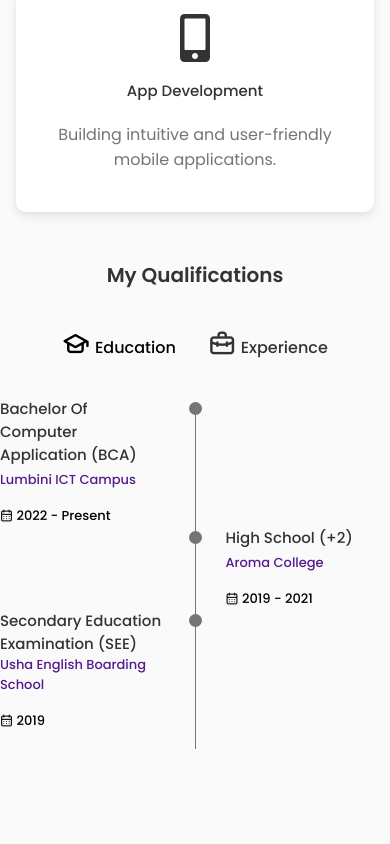
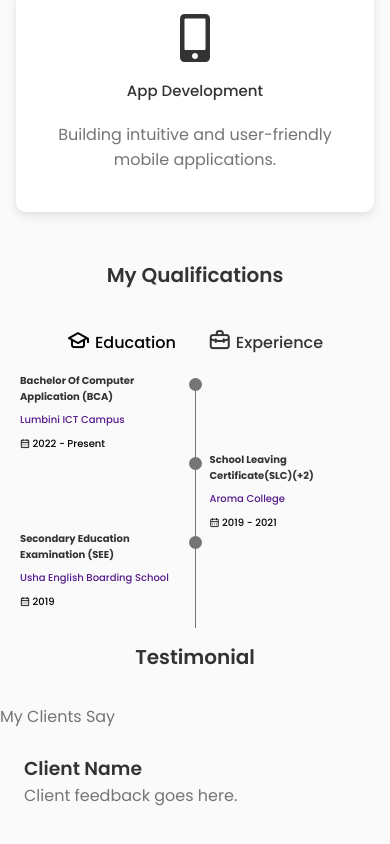
Before and after one commit to ArunPandeyLaudari/Portfolio_Arunpandeylaudari.py, a React (Vite) app: page / in a window 390 px wide. Shown: the part 3007-3851 px from the top of the page. Before the commit the page ends 3756 px from the top, so only its background shows below. Built offline with nearby package versions, Linux system fonts and the light colour scheme.

Commit message:
qualification section completed

```diff
--- a/src/App.jsx
+++ b/src/App.jsx
@@ -6,7 +6,7 @@ import About from './assets/components/about/About';
 import Skills from './assets/components/myskills/Skills';
 import Service from './assets/components/services/Service';
 import Qualification from './assets/components/qualification/Qualification';
-
+import Testimonial from './assets/components/testimonial/Testimonial';
 
 
  export const App = () => {
@@ -21,6 +21,7 @@ import Qualification from './assets/components/qualification/Qualification';
     <Skills/>
     <Service/>
     <Qualification/>
+    <Testimonial/>
    </main>
 
     </>
--- a/src/assets/components/qualification/Qualification.css
+++ b/src/assets/components/qualification/Qualification.css
@@ -82,3 +82,88 @@
     background-color: var(--text-color);
     transform: translate(6px, -7px);
 }
+
+@media screen and (max-width:992px) {
+    .qualification__container {
+        margin-left: auto;
+        margin-right: auto;
+    }
+}
+
+/* for medium Devices */
+@media screen and (max-width: 768px) {
+    .qualification__container {
+        margin-left: var(--mb-1-5);
+        margin-right: var(--mb-1-5);
+    }
+}
+
+/* for small Devices */
+@media screen and (max-width: 676px) {
+
+
+    .qualification__container {
+        margin-left: var(--mb-1-5);
+        margin-right: var(--mb-1-5);
+    }
+    .qualification__tabs {
+        margin-bottom: var(--mb-1);
+    }
+
+    .qualification__data {
+        margin: 10px 20px;
+        gap: 0.5rem;
+
+    }
+
+    .qualification__title {
+        font-size: var(--normal-font-size);
+        font-weight:700;
+    }
+    .qualification__subtitle {
+       font-size: 10px;
+        margin-bottom: var(--mb-0-5);
+    }
+
+
+
+    .qualification__calendar {
+        font-size: var(--small-font-size);
+    }
+    .qualification__icon {
+        font-size: 1.5rem;
+    }
+
+}
+
+
+
+/* for extra small Devices */
+
+@media screen and (max-width: 480px) {
+    .qualification__data {
+        margin: 0px 20px;
+        gap: 0.5rem;
+
+    }
+
+    .qualification__title {
+        font-size: var(--tiny-font-size);
+
+    }
+    .qualification__subtitle {
+       font-size: 10px;
+        margin-bottom: var(--mb-0-5);
+    }
+
+
+
+    .qualification__calendar {
+        font-size: var(--tiny-font-size);
+    }
+    .qualification__icon {
+        font-size: 1.5rem;
+    }
+
+
+}
--- a/src/assets/components/qualification/Qualification.jsx
+++ b/src/assets/components/qualification/Qualification.jsx
@@ -54,7 +54,7 @@ const Qualification = () => {
                                 <span className="qualification__line"></span>
                             </div>
                             <div>
-                                <h3 className="qualification__title">High School (+2)</h3>
+                                <h3 className="qualification__title">School Leaving Certificate(SLC)(+2)</h3>
                                 <a href=""> <span className="qualification__subtitle">Aroma College</span></a>
                                 <div className="qualification__calendar">
                                     <i className="uil uil-calendar-alt"></i> 2019 - 2021
--- /dev/null
+++ b/src/assets/components/testimonial/Testimonial.jsx
@@ -0,0 +1,28 @@
+import React from 'react'
+
+const Testimonial = () => {
+  return (
+
+    <section className="testimonial section" id="testimonial">
+        <h2 className="section__title">Testimonial</h2>
+        <span className="section__subtitle">My Clients Say</span>
+
+        <div className="testimonial__container container swiper-container">
+            <div className="swiper-wrapper">
+            <div className="testimonial__card swiper-slide">
+                <img src="" alt="" className="testimonial__img" />
+                <h3 className="testimonial__name">Client Name</h3>
+                <p className="testimonial__description">Client feedback goes here.</p>
+            </div>
+            {/* Add more testimonial cards as needed */}
+            </div>
+        </div>
+        <div className="swiper-button-next"></div>
+        <div className="swiper-button-prev"></div>
+        <div className="swiper-pagination"></div>
+    </section>
+
+  )
+}
+
+export default Testimonial
```
Also changed, not shown: src/assets/components/testimonial/Testimonial.css (added).
